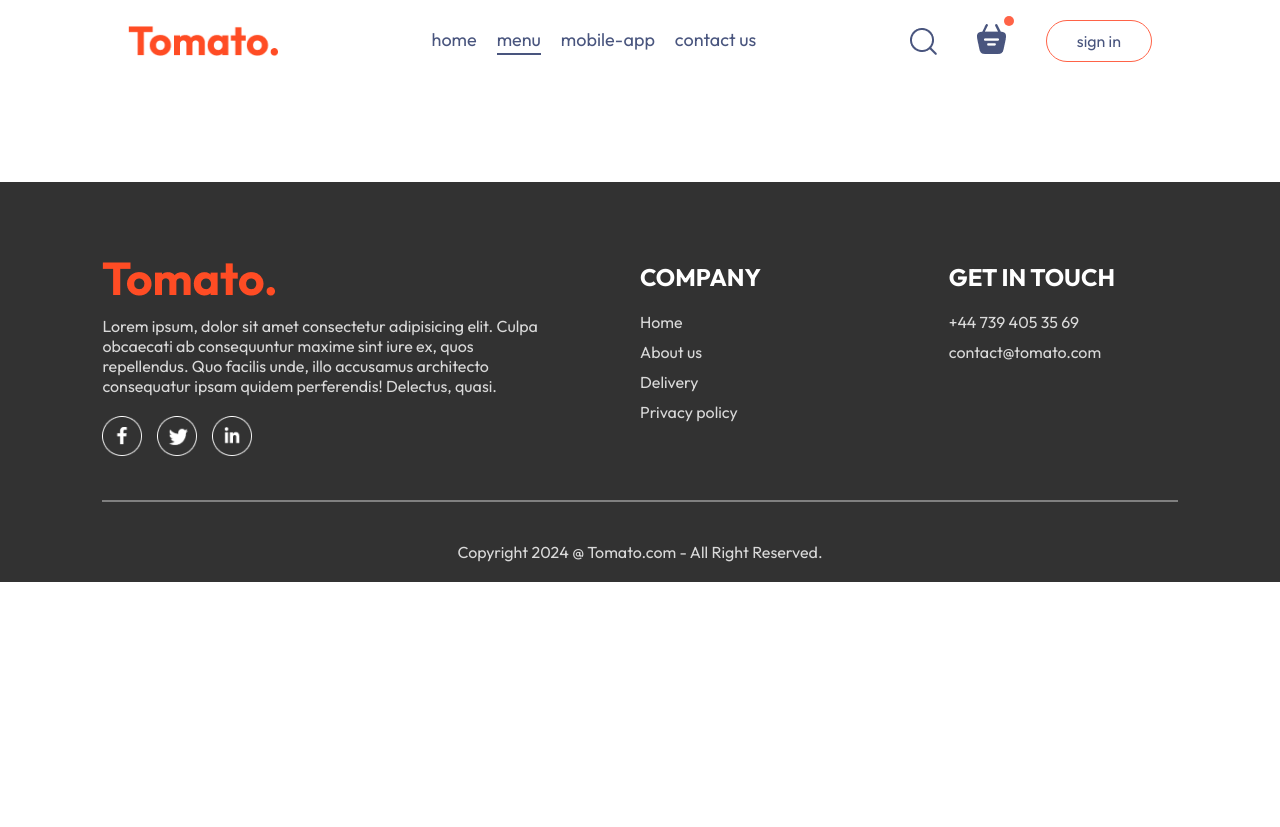
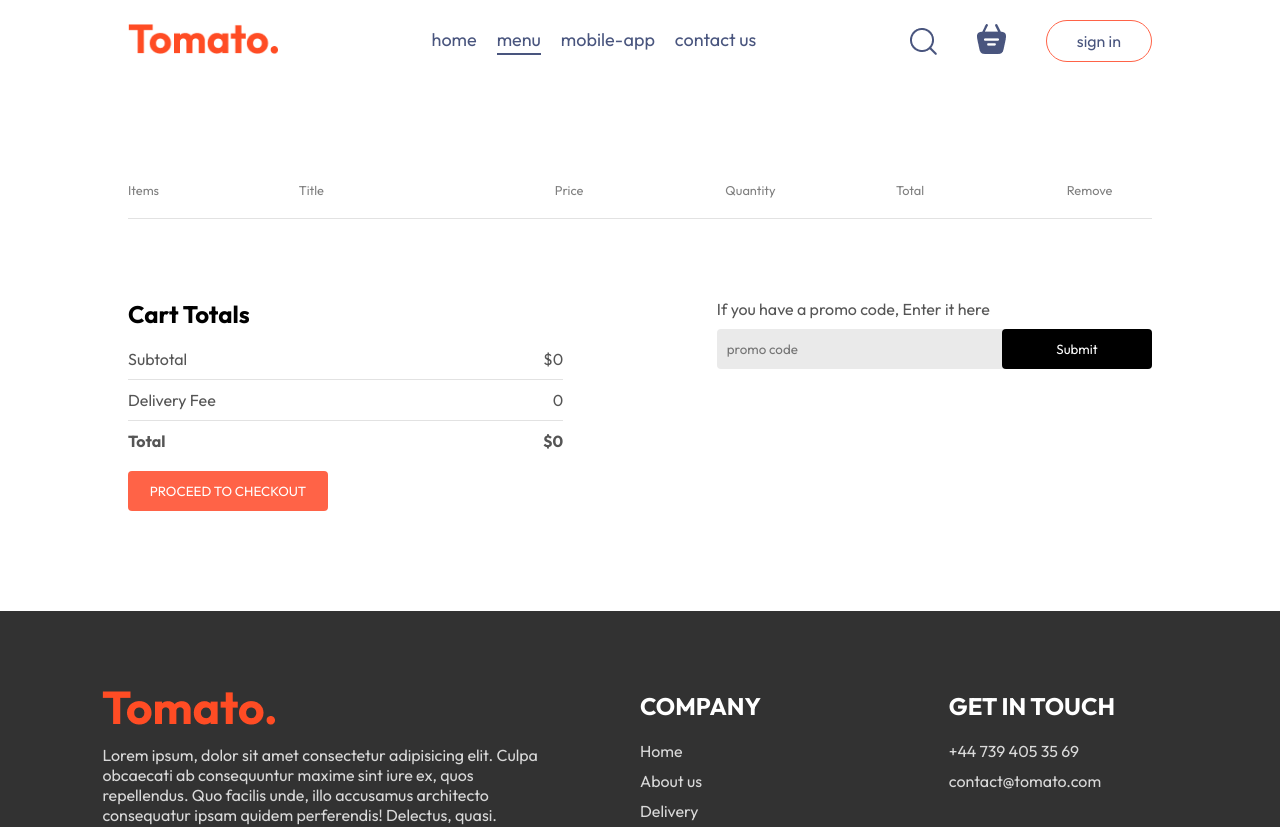
Before and after one commit to JuSp12/food-del, a React (Vite) app in the folder frontend/: page /cart in a window 1280 px wide. Shown: the top 827 px of the page. Before the commit the page ends 800 px from the top, so only its background shows below. Built offline with nearby package versions, Linux system fonts and the light colour scheme.

Commit message:
Place order completed frontend

```diff
--- a/frontend/src/components/Navbar/Navbar.jsx
+++ b/frontend/src/components/Navbar/Navbar.jsx
@@ -1,14 +1,17 @@
-import React, { useState } from "react";
+import React, { useContext, useState } from "react";
 import "./Navbar.css";
 import { assets } from "../../assets/assets";
 import { Link } from 'react-router-dom';
+import { StoreContext } from "../../context/StoreContext";
 
 const Navbar = ({setShowLogin}) => {
 
     const [menu, setMenu] = useState("menu");
+    const {getTotalCartAmount} = useContext(StoreContext);
+
   return (
     <div className="navbar">
-      <img src={assets.logo} alt="" className="logo" />
+      <Link to='/'><img src={assets.logo} alt="" className="logo" /></Link>
       <ul className="navbar-menu">
         <Link to='/' onClick={() => setMenu("home")} className={menu === "home" ? "active" : ""} > home</Link>
         <a href='#explore-menu' onClick={() => setMenu("menu")} className={menu === "menu" ? "active" : ""} > menu</a>
@@ -18,8 +21,8 @@
       <div className="navbar-right">
         <img src={assets.search_icon} alt="" />
         <div className="navbar-search-icon">
-          <img src={assets.basket_icon} alt="" />
-          <div className="dot"></div>
+          <Link to='/cart'><img src={assets.basket_icon} alt="" /></Link>
+          <div className={getTotalCartAmount()===0?"":"dot"}></div>
         </div>
         <button onClick={() => setShowLogin(true)}>sign in</button>
       </div>
--- a/frontend/src/context/StoreContext.jsx
+++ b/frontend/src/context/StoreContext.jsx
@@ -20,16 +20,27 @@
     setCartItems((prev)=>({...prev,[itemId]:prev[itemId]-1}))
   }
 
-  useEffect(()=>{
-    console.log(cartItems)
-  }, [cartItems])
+  const getTotalCartAmount = () => {
+    let totalAmount = 0;
+
+    for (const item in cartItems) {
+
+      if (cartItems[item] > 0) {
+        let itemInfo = food_list.find((product) => product._id === item);
+        totalAmount += itemInfo.price* cartItems[item];
+      }
+
+    }
+    return totalAmount;
+  }
 
   const contextValue = {
     food_list,
     cartItems,
     setCartItems,
     addToCart,
-    removeFromCart
+    removeFromCart,
+    getTotalCartAmount
   };
 
   return (
--- a/frontend/src/pages/Card/Cart.css
+++ b/frontend/src/pages/Card/Cart.css
@@ -0,0 +1,108 @@
+.cart {
+    margin-top: 100px;
+}
+
+.cart-items-title {
+    display: grid;
+    grid-template-columns: 1fr 1.5fr 1fr 1fr 1fr 0.5fr;
+    align-items: center;
+    color: grey;
+    font-size: max(1vw, 12px);
+}
+
+.cart-items-item {
+    margin: 10px 0px;
+    color: black;
+}
+
+.cart-items-item img {
+    width: 50px;
+}
+
+.cart hr {
+    height: 1px;
+    background-color: #e2e2e2;
+    border: none;
+}
+
+.cart-items-item .cross {
+    cursor: pointer;
+}
+
+.cart-bottom {
+    margin-top: 80px;
+    display: flex;
+    justify-content: space-between;
+    gap: max(12vw, 20px);
+}
+
+.cart-total {
+    flex: 1;
+    display: flex;
+    flex-direction: column;
+    gap: 20px;
+}
+
+.cart-total-details {
+    display: flex;
+    justify-content: space-between;
+    color: #555;
+}
+
+.cart-total hr {
+    margin: 10px 0;
+}
+
+.cart-total button {
+    border: none;
+    color: white;
+    background-color: tomato;
+    width: max(15vw, 200px);
+    padding: 12px 0px;
+    border-radius: 4px;
+    cursor: pointer;
+}
+
+.cart-promocode {
+    flex: 1;
+}
+
+.cart-promocode p {
+    color: #555;
+}
+
+.cart-promocode-input {
+    margin-top: 10px;
+    display: flex;
+    justify-content: space-between;
+    align-items: center;
+    background-color: #eaeaea;
+    border-radius: 4px;
+}
+
+.cart-promocode-input input {
+    background: transparent;
+    border: none;
+    outline: none;
+    padding-left: 10px;
+
+}
+
+.cart-promocode-input button {
+    width: max(10vw, 150px);
+    padding: 12px 5px;
+    background-color: black;
+    border: none;
+    color: white;
+    border-radius: 4px;
+}
+
+@media (max-width: 750px) {
+    .cart-bottom {
+        flex-direction: column-reverse;
+    }
+
+    .cart-promocode {
+        justify-content: start;
+    }
+}
--- a/frontend/src/pages/Card/Cart.jsx
+++ b/frontend/src/pages/Card/Cart.jsx
@@ -1,12 +1,81 @@
-import React from 'react'
-import './Cart.css'
+import React, { useContext } from "react";
+import "./Cart.css";
+import { StoreContext } from "../../context/StoreContext";
+import { useNavigate } from "react-router-dom";
 
 const Cart = () => {
+
+  const { cartItems, food_list, removeFromCart, getTotalCartAmount } =
+    useContext(StoreContext);
+
+  const navigate = useNavigate();
+
   return (
-    <div>
+    <div className="cart">
+      <div className="cart-items">
+        <div className="cart-items-title">
+          <p>Items</p>
+          <p>Title</p>
+          <p>Price</p>
+          <p>Quantity</p>
+          <p>Total</p>
+          <p>Remove</p>
+        </div>
+        <br />
+        <hr />
+        {food_list.map((item, index) => {
+          if (cartItems[item._id] > 0) {
+            return (
+              <div>
+                <div className="cart-items-title cart-items-item">
+                  <img src={item.image} alt="" />
+                  <p>{item.name}</p>
+                  <p>${item.price}</p>
+                  <p>{cartItems[item._id]}</p>
+                  <p>${item.price * cartItems[item._id]}</p>
+                  <p onClick={() => removeFromCart(item._id)} className="cross">
+                    x
+                  </p>
+                </div>
+                <hr />
+              </div>
+            );
+          }
+        })}
+      </div>
+      <div className="cart-bottom">
+        <div className="cart-total">
+          <h2>Cart Totals</h2>
+          <div>
+            <div className="cart-total-details">
+              <p>Subtotal</p>
+              <p>${getTotalCartAmount()}</p>
+            </div>
+            <hr />
+            <div className="cart-total-details">
+              <p>Delivery Fee</p>
+              <p>{getTotalCartAmount()===0?0:2}</p>
+            </div>
+            <hr />
+            <div className="cart-total-details">
+              <b>Total</b>
+              <b>${getTotalCartAmount()===0?0:getTotalCartAmount()+2}</b>
+            </div>
+          </div>
+          <button onClick={() => navigate('/order')}>PROCEED TO CHECKOUT</button>
+        </div>
+        <div className="cart-promocode">
+          <div>
+            <p>If you have a promo code, Enter it here</p>
+            <div className="cart-promocode-input">
+              <input type="text" placeholder="promo code" />
+              <button>Submit</button>
+            </div>
+          </div>
+        </div>
+      </div>
+    </div>
+  );
+};
 
-    </div>
-  )
-}
-
-export default Cart
+export default Cart;
--- a/frontend/src/pages/PlaceOrder/PlaceOrder.css
+++ b/frontend/src/pages/PlaceOrder/PlaceOrder.css
@@ -0,0 +1,41 @@
+.place-order {
+    display: flex;
+    align-items: start;
+    justify-content: space-between;
+    gap: 50px;
+    margin-top: 100px;
+}
+
+.place-order-left {
+    width: 100%;
+    max-width: max(30%, 500px);
+}
+
+.place-order-left .title {
+    font-size: 30px;
+    font-weight: 600;
+    margin-bottom: 50px;
+}
+
+.place-order-left input {
+    margin-bottom: 15px;
+    width: 100%;
+    padding: 10px;
+    border: 1px solid #c5c5c5;
+    border-radius: 4px;
+    outline-color: tomato;
+}
+
+.place-order-left .multi-fields {
+    display: flex;
+    gap: 10px;
+}
+
+.place-order-right {
+    width: 100%;
+    max-width: max(40%,500px);
+}
+
+.place-order  .cart-total button {
+    margin-top: 30px;
+}
--- a/frontend/src/pages/PlaceOrder/PlaceOrder.jsx
+++ b/frontend/src/pages/PlaceOrder/PlaceOrder.jsx
@@ -1,12 +1,58 @@
-import React from 'react'
-import './PlaceOrder.css'
+import React, { useContext } from "react";
+import "./PlaceOrder.css";
+import { StoreContext } from "../../context/StoreContext";
 
 const PlaceOrder = () => {
+
+  const {getTotalCartAmount} = useContext(StoreContext);
+
   return (
-    <div>
+    <form className="place-order">
+      <div className="place-order-left">
+        <p className="title">Delivery Information</p>
+        <div className="multi-fields">
+          <input type="text" placeholder="First name" />
+          <input type="text" placeholder="Last name" />
+        </div>
+        <input type="email" placeholder="Email address" />
+        <input type="text" placeholder="Street" />
+        <div className="multi-fields">
+          <input type="text" placeholder="City" />
+          <input type="text" placeholder="State" />
+        </div>
+        <div className="multi-fields">
+          <input type="text" placeholder="Post code" />
+          <input type="text" placeholder="Country" />
+        </div>
+        <input type="text" placeholder="Phone" />
+      </div>
 
-    </div>
-  )
-}
+      <div className="place-order-right">
+        <div className="cart-total">
+          <h2>Cart Totals</h2>
+          <div>
+            <div className="cart-total-details">
+              <p>Subtotal</p>
+              <p>${getTotalCartAmount()}</p>
+            </div>
+            <hr />
+            <div className="cart-total-details">
+              <p>Delivery Fee</p>
+              <p>{getTotalCartAmount()===0?0:2}</p>
+            </div>
+            <hr />
+            <div className="cart-total-details">
+              <b>Total</b>
+              <b>${getTotalCartAmount()===0?0:getTotalCartAmount()+2}</b>
+            </div>
+          </div>
+          <button>
+            PROCEED TO PAYMENT
+          </button>
+        </div>
+      </div>
+    </form>
+  );
+};
 
-export default PlaceOrder
+export default PlaceOrder;
```
